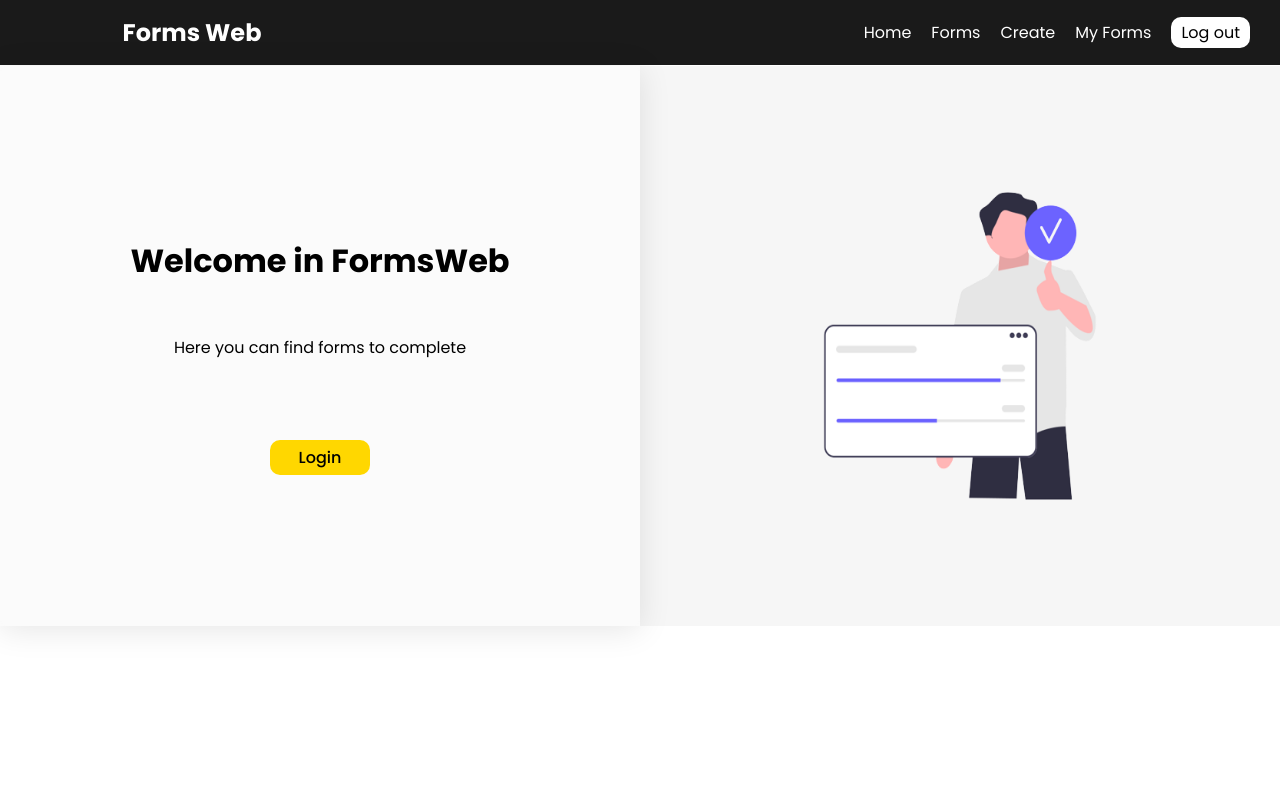
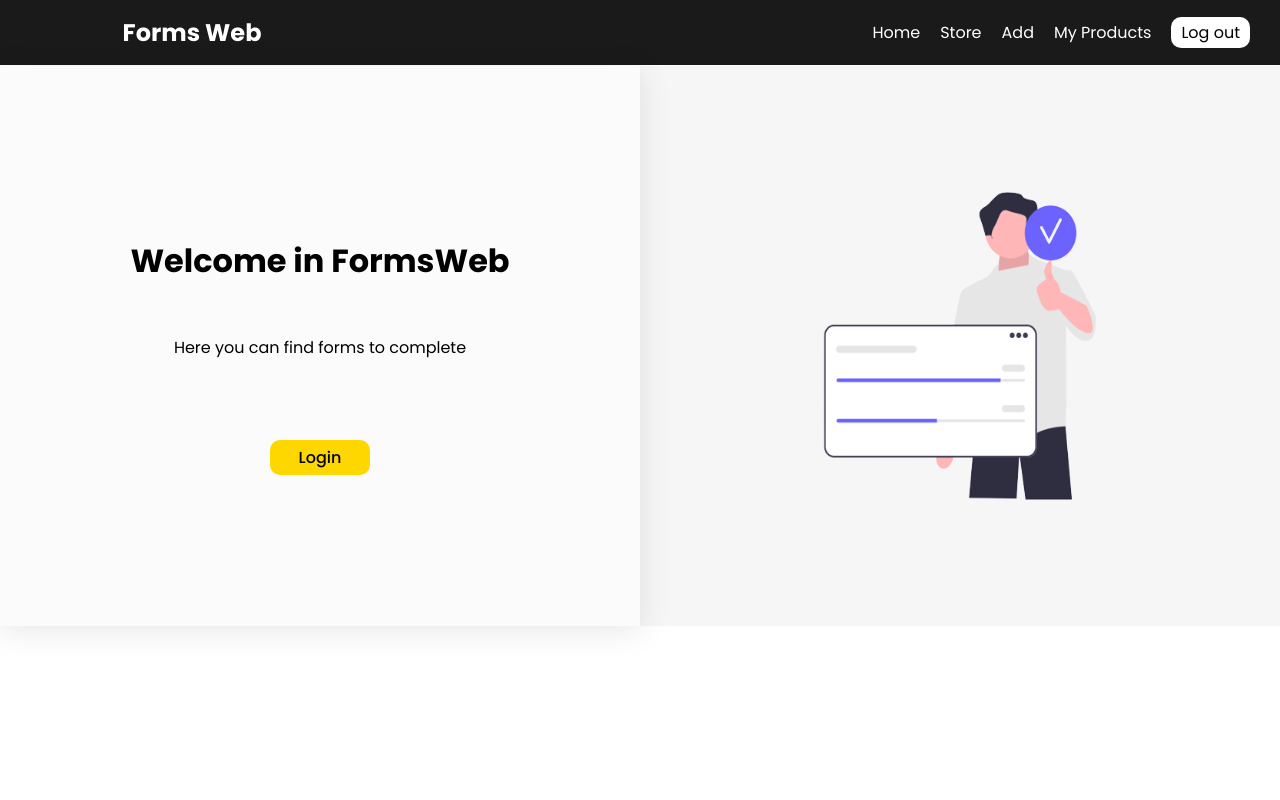
Before and after one commit to AlexUrluescu/STORE_MERN_SITE, a React (Create React App) app in the folder client/: page /#/ in a window 1280 px wide. Shown: the top 800 px of the page. Built offline with nearby package versions, Linux system fonts and the light colour scheme; no server answers; sample sign-in values are in the browser's storage.

Commit message:
Change the links of the navbar

```diff
--- a/client/src/App.js
+++ b/client/src/App.js
@@ -45,13 +45,13 @@
       <Routes>
         <Route path = '/' element = {<HomePage userLogin={userLogin} setUserLogin={setUserLogin} />} />
         <Route path="/register" element = {<Register />} />
-        <Route path = '/forms' element = {<Forms userLogin={userLogin} setUserLogin={setUserLogin}/>} />
+        <Route path = '/store' element = {<Forms userLogin={userLogin} setUserLogin={setUserLogin}/>} />
         <Route path="/forms/:id" element = {<FormSelect setUserLogin={setUserLogin} />}/>
-        <Route path="/myforms/:id" element = {<EditForm setUserLogin={setUserLogin} />}/>
+        <Route path="/myproducts/:id" element = {<EditForm setUserLogin={setUserLogin} />}/>
         <Route path='/login' element = {<Login userLogin = {userLogin} setUserLogin={setUserLogin}/>}/>
         <Route path='/userData' element = {<UserData/>} />
         <Route path='/create' element = {<Create userLogin={userLogin} setUserLogin={setUserLogin}/>} />
-        <Route path='/myforms' element = {<MyForms userLogin={userLogin} setUserLogin={setUserLogin}/>} />
+        <Route path='/myproducts' element = {<MyForms userLogin={userLogin} setUserLogin={setUserLogin}/>} />
         <Route path="/firstForm" element = {<FirstForm userLogin={userLogin} setUserLogin={setUserLogin}/>} />
         <Route path = '*' element = {<NotFoundPage />} />
       </Routes>
--- a/client/src/components/FormEdit.js
+++ b/client/src/components/FormEdit.js
@@ -30,7 +30,7 @@
         <div className='form_content'>{description}</div>
         <div className="btn_cont">
             <button className='btn_delete' onClick ={handleDelete}>Delete</button>
-            <Link className='button_link' to={`/myforms/${id}`}>Edit</Link>
+            <Link className='button_link' to={`/myproducts/${id}`}>Edit</Link>
         </div>
     </div>
   )
--- a/client/src/components/NavBar.js
+++ b/client/src/components/NavBar.js
@@ -22,10 +22,10 @@
             </div>
             <div className="links">
                 <Link className="link" to="/"> Home </Link>
-                <Link className="link" to="/forms"> Forms </Link>
+                <Link className="link" to="/store"> Store </Link>
 
-                {isAdmin ? <Link className="link" to="/create"> Create </Link> : " "}
-                {isAdmin ? <Link className="link" to="/myforms"> My Forms </Link> : " "}
+                {isAdmin ? <Link className="link" to="/create"> Add </Link> : " "}
+                {isAdmin ? <Link className="link" to="/myproducts"> My Products </Link> : " "}
                 {isLoggedIn ? <Link className="logout" to="/login" onClick={handleClick}>Log out</Link>: <Link className="login" to="/login"> Login </Link>}
 
             </div>
```
